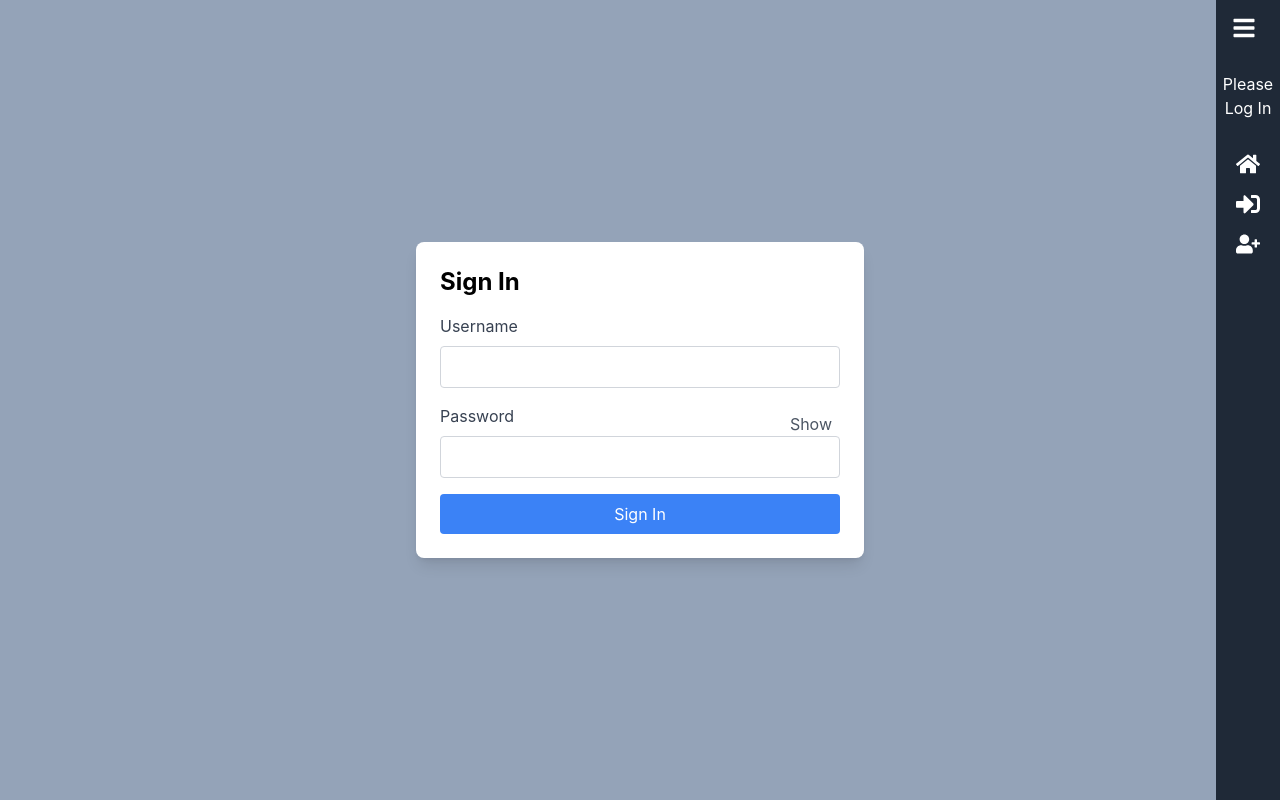
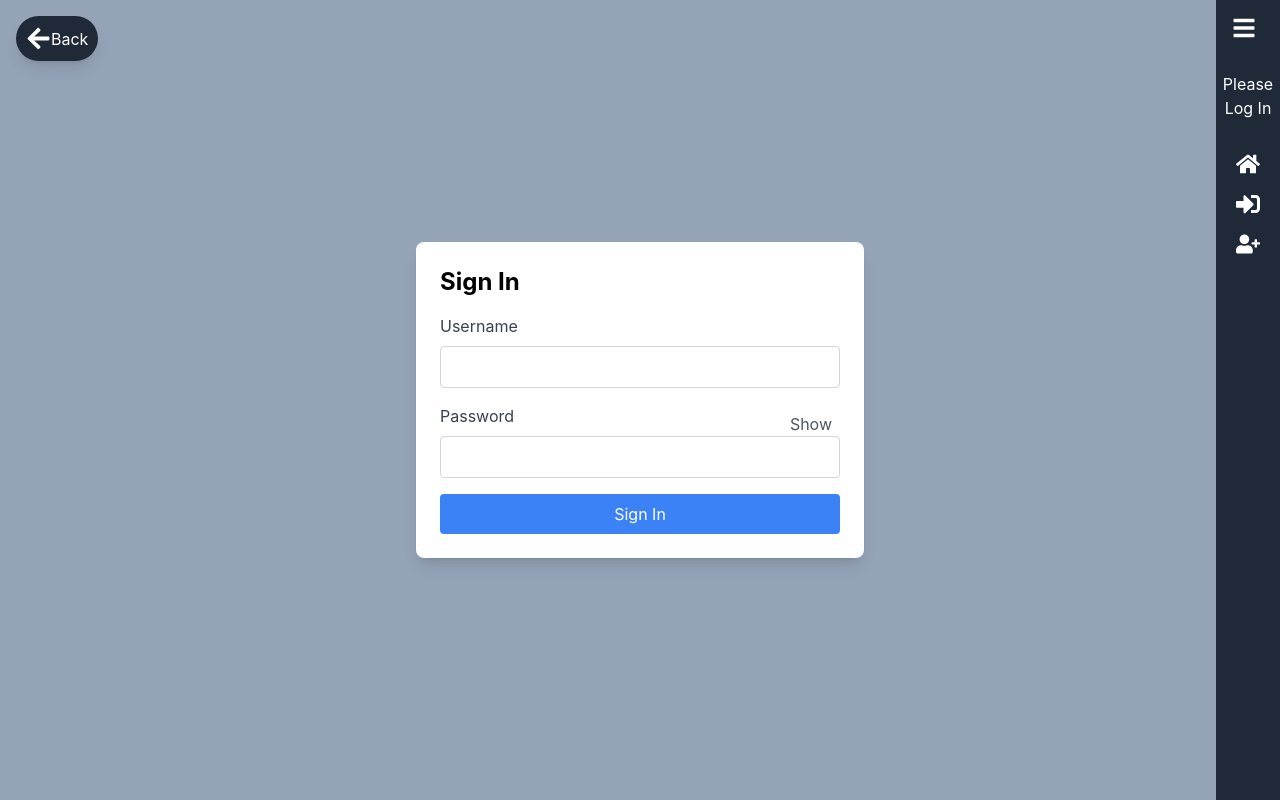
Before and after one commit to JAmcevoy/LearnWithMe, a React (Create React App) app: page /signin in a window 1280 px wide. Built offline with nearby package versions, Linux system fonts and the light colour scheme; no server answers.

Commit message:
Added go back button for large screens

```diff
--- a/src/App.js
+++ b/src/App.js
@@ -14,12 +14,14 @@ import PostEdit from './pages/Posts/PostEdit';
 import ProfileEdit from './pages/Profiles/ProfileEdit';
 import PostDetails from './pages/Posts/PostDetails';
 import ProtectedRoute from './components/ProtectedRoute';
+import BackButton from './components/BackButton';
 
 function App() {
     return (
         <Router>
             <div className="bg-slate-400 min-h-screen flex">
                 <Sidebar />
+                <BackButton />
 
                 <main className="transition-all duration-300 flex-grow">
                     <Switch>
--- /dev/null
+++ b/src/components/BackButton.js
@@ -0,0 +1,28 @@
+import React from 'react';
+import { useHistory } from 'react-router-dom';
+import { FaArrowLeft } from 'react-icons/fa';
+import styles from '../styles/BackButton.module.css'
+
+const BackButton = () => {
+  const history = useHistory();
+
+  const handleBack = () => {
+    history.goBack();
+  };
+
+  return (
+    <button
+      onClick={handleBack}
+      className={
+      `fixed top-4 left-4 p-2 bg-blue-600 text-white
+      rounded-full shadow-lg z-50 flex items-center justify-center
+      bg-gray-800 ${styles.backbtn}`
+    }
+      aria-label="Go back"
+    >
+      <FaArrowLeft size={25} /> Back
+    </button>
+  );
+};
+
+export default BackButton;
--- a/src/pages/Circles/InterestCircles.js
+++ b/src/pages/Circles/InterestCircles.js
@@ -38,8 +38,8 @@ const InterestCircles = () => {
 
   return (
     <div className="min-h-screen flex flex-col">
-      <div className="p-6 lg:pr-20 flex-grow">
-        <h1 className="text-4xl font-bold text-center text-gray-700 leading-relaxed mb-8 mt-10 sm:mt-3">
+       <div className="p-6 lg:pr-20 flex-grow">
+       <h1 className="text-4xl font-bold text-center text-gray-700 leading-relaxed mb-8 mt-16 sm:mt-10">
           Interest Circles
         </h1>
         <div className="grid grid-cols-2 sm:grid-cols-3 md:grid-cols-3 lg:grid-cols-4 gap-8">
--- /dev/null
+++ b/src/styles/BackButton.module.css
@@ -0,0 +1,12 @@
+.backbtn {
+    padding: 10px;
+    boxShadow: 0 2px 4px rgba(0,0,0,0.2)
+}
+
+@media (max-width: 765px) {
+
+    .backbtn {
+        display: none;
+    }
+
+}
```
